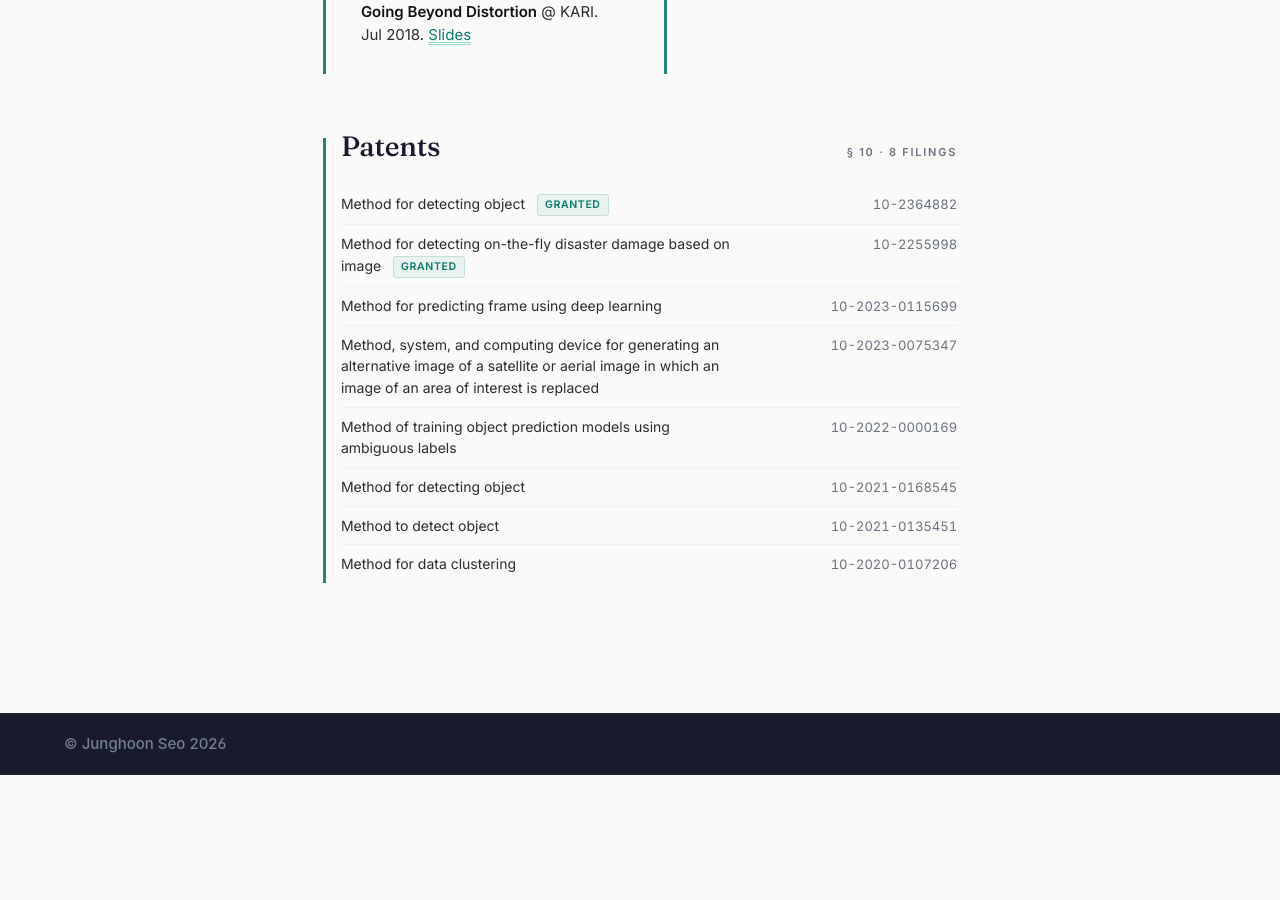
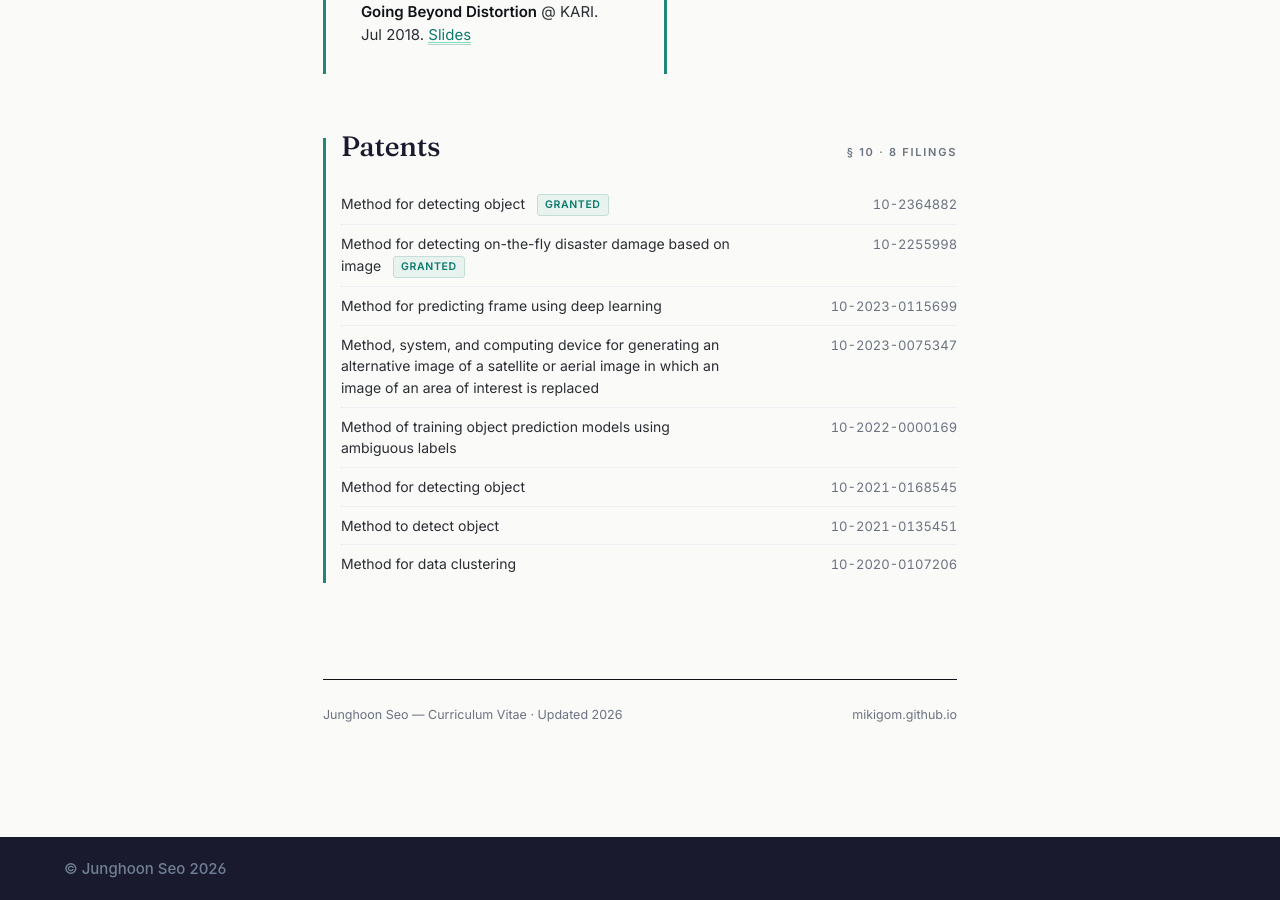
Before and after one commit to mikigom/mikigom.github.io, a Jekyll site: the page built from index.md, in a window 1280 px wide and 900 px high, scrolled down 6977 px. Built offline with Jekyll 4.4.1, drawn with Linux system fonts in a browser that asks for light colours; before the commit the page ends 7752 px from its top, so only the background shows below that.

Commit message:
feat(footer): add editorial page footer

```diff
--- a/index.md
+++ b/index.md
@@ -563,4 +563,9 @@ show_title: false
   </ul>
 </section>
 
+<footer class="page-footer">
+  <span>Junghoon Seo — Curriculum Vitae · Updated 2026</span>
+  <span>mikigom.github.io</span>
+</footer>
+
 </div>
```
